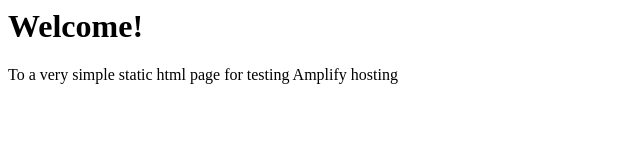
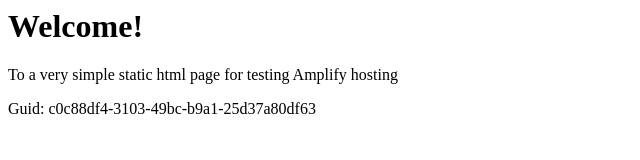
Before and after one commit to aws-aemilia-sfo/Github-PR-Commit-Integration-Test-DoNotTouch-v1-prod-us-west-1, a website: page src/index.html in a window 1280 px wide. Shown: the whole page, without its empty margins (0-640 px from the left). Drawn offline with Linux system fonts and the light colour scheme.

Commit message:
commit from integ tests

```diff
--- a/src/index.html
+++ b/src/index.html
@@ -1,3 +1,5 @@
+
+
 <html lang="en">
 
 <head>
@@ -10,6 +12,6 @@
 <body>
     <h1>Welcome!</h1>
     <p>To a very simple static html page for testing Amplify hosting</p>
-</body>
+    <p>Guid: c0c88df4-3103-49bc-b9a1-25d37a80df63</p></body>
 
 </html>
```
